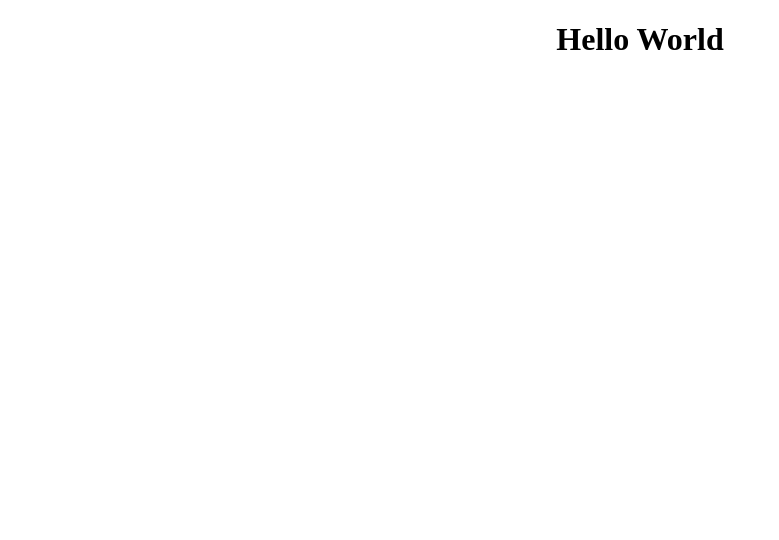
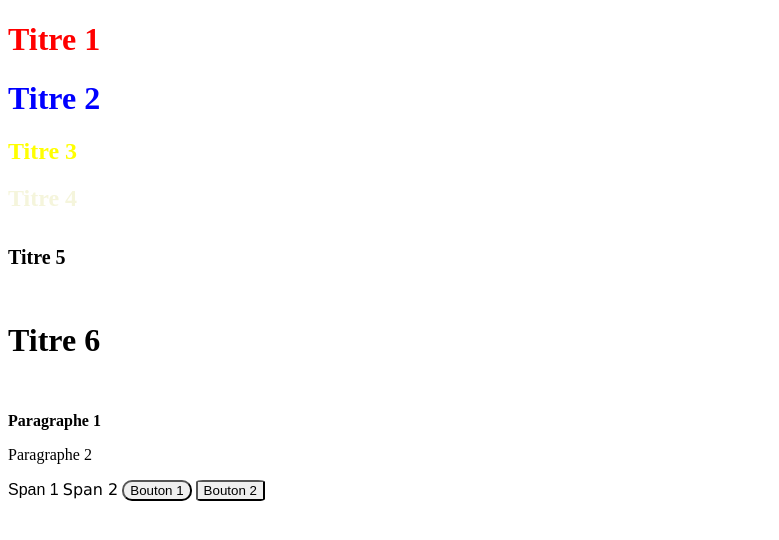
Before and after one commit to Cedricbgt/TP1WEBgroupe3, a plain HTML site: page index.html in a window 1280 px wide. Shown: the whole page, without its empty margins (0-779 px from the left). Drawn offline with Linux system fonts and the light colour scheme.

Commit message:
span titre p

```diff
--- a/index.css
+++ b/index.css
@@ -1,3 +1,36 @@
-h1 {
-    text-align: center;
-  }
+.titre1{
+    color: red;
+}
+.titre2{
+    color: blue;
+}
+.titre3{
+    color: yellow;
+}
+.titre4{
+    color:beige;
+}
+.titre5{
+    font-size: 20px;
+}
+.titre6{
+    font-size: 2rem;
+}
+.para1{
+    font-weight: bold;
+}
+.para2{
+    font-weight: 100;
+}
+.span1{
+    font-family: Arial;
+}
+.span2{
+    font-family: Verdana;
+}
+.button1{
+    border-radius: 10px;
+}
+.button2{
+    border-radius: 10%;
+}
--- a/index.html
+++ b/index.html
@@ -9,6 +9,22 @@
 </head>
 <body>
     <script src="./index.js"></script>
-    <h1>Hello World</h1>
+    <h1 class="titre1">Titre 1</h1>
+    <h1 class="titre2">Titre 2</h1>
+
+    <h2 class="titre3">Titre 3</h2>
+    <h2 class="titre4">Titre 4</h2>
+
+    <h5 class="titre5">Titre 5</h5>
+    <h5 class="titre6">Titre 6</h5>
+
+    <p class="para1">Paragraphe 1</p>
+    <p class="para2">Paragraphe 2</p>
+
+    <span class="span1">Span 1</span>
+    <span class="span2">Span 2</span>
+
+    <button class="button1">Bouton 1</button>
+    <button class="button2">Bouton 2</button>
 </body>
 </html>
```
